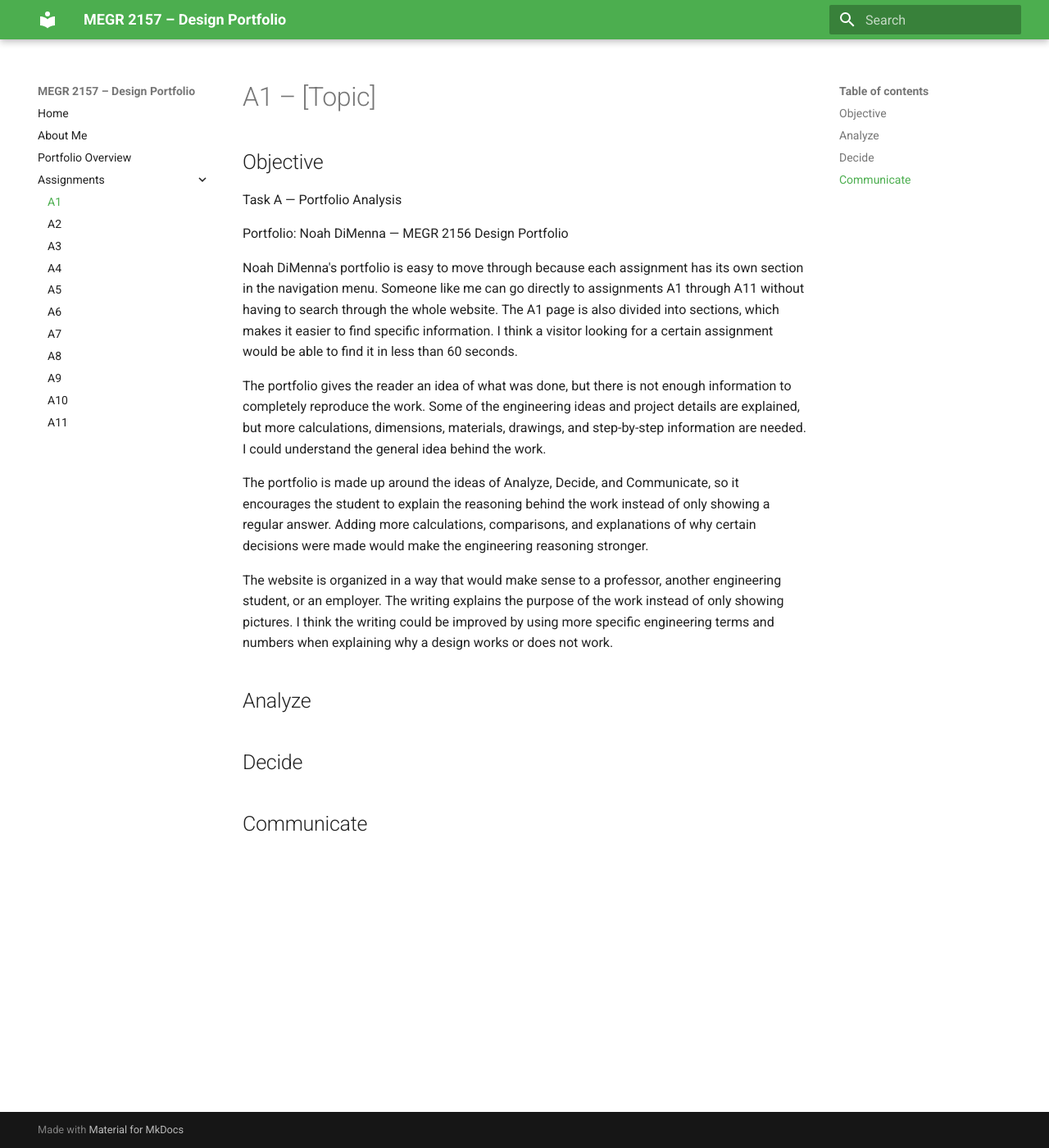
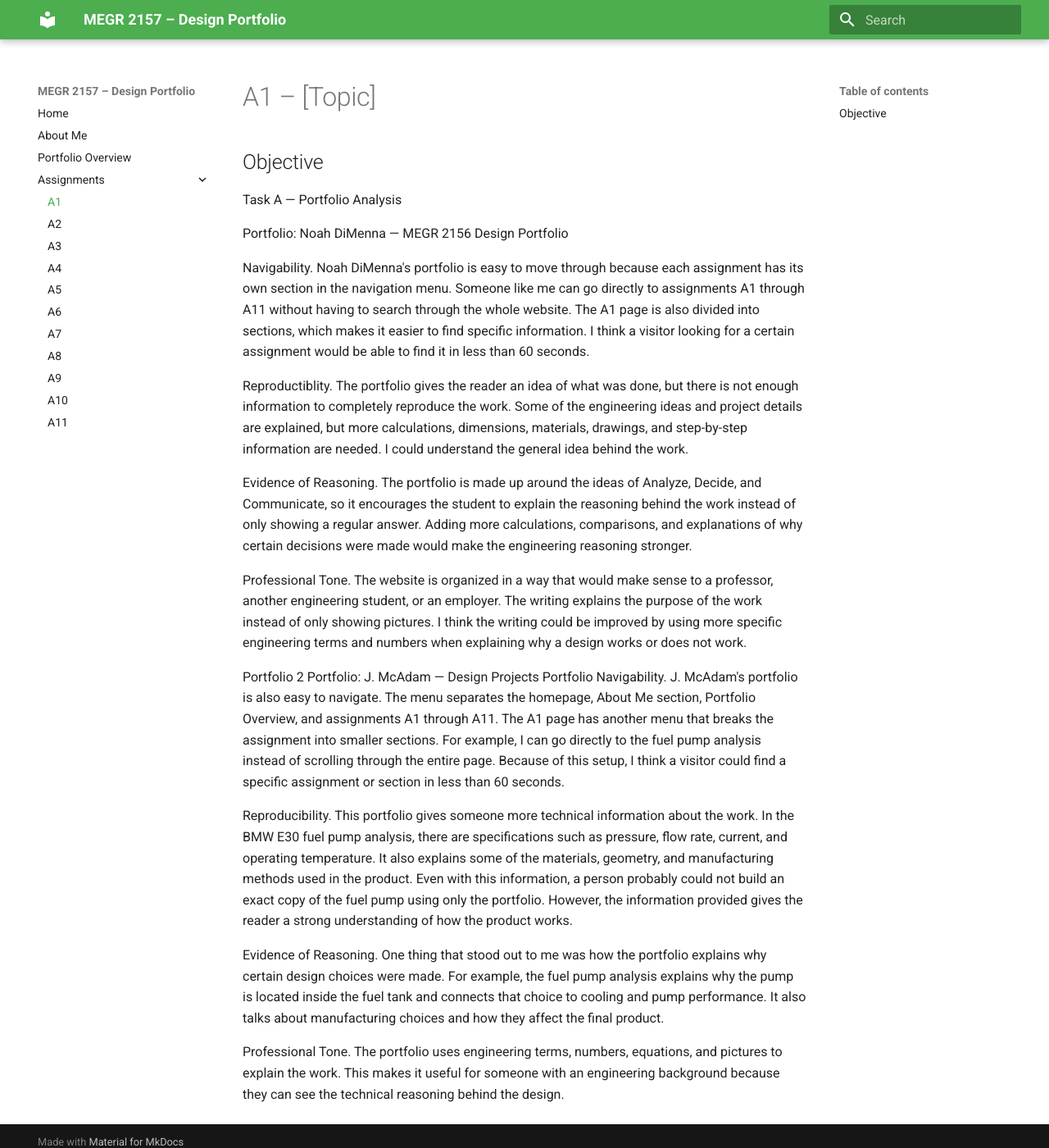
Before and after one commit to BrayanGuzman710/brayan-guzman-portfolio1, an MkDocs documentation site: the page built from docs/assignments/A01/index.md, in a window 1280 px wide and 1400 px high. Shown: the whole window at 82% size. Built offline with MkDocs 1.6.1 and Material for MkDocs 9.7.7, drawn with Linux system fonts in a browser that asks for light colours.

Commit message:
Expand portfolio analysis with J. McAdam's insights
Added analysis of J. McAdam's portfolio, focusing on navigability, reproducibility, evidence of reasoning, and professional tone.

```diff
--- a/docs/assignments/A01/index.md
+++ b/docs/assignments/A01/index.md
@@ -5,19 +5,29 @@ Task A — Portfolio Analysis
 
 Portfolio: Noah DiMenna — MEGR 2156 Design Portfolio
 
+Navigability.
 Noah DiMenna's portfolio is easy to move through because each assignment has its own section in the navigation menu. Someone like me can go directly to assignments A1 through A11 without having to search through the whole website. The A1 page is also divided into sections, which makes it easier to find specific information. I think a visitor looking for a certain assignment would be able to find it in less than 60 seconds.
 
+Reproductiblity.
 The portfolio gives the reader an idea of what was done, but there is not enough information to completely reproduce the work. Some of the engineering ideas and project details are explained, but more calculations, dimensions, materials, drawings, and step-by-step information are needed. I could understand the general idea behind the work.
 
+Evidence of Reasoning.
 The portfolio is made up around the ideas of Analyze, Decide, and Communicate, so it encourages the student to explain the reasoning behind the work instead of only showing a regular answer.  Adding more calculations, comparisons, and explanations of why certain decisions were made would make the engineering reasoning stronger.
 
 
+Professional Tone.
 The website is organized in a way that would make sense to a professor, another engineering student, or an employer. The writing explains the purpose of the work instead of only showing pictures. I think the writing could be improved by using more specific engineering terms and numbers when explaining why a design works or does not work.
 
-## Analyze
+Portfolio 2
+Portfolio: J. McAdam — Design Projects Portfolio
+Navigability.
+J. McAdam's portfolio is also easy to navigate. The menu separates the homepage, About Me section, Portfolio Overview, and assignments A1 through A11. The A1 page has another menu that breaks the assignment into smaller sections. For example, I can go directly to the fuel pump analysis instead of scrolling through the entire page. Because of this setup, I think a visitor could find a specific assignment or section in less than 60 seconds.
 
+Reproducibility.
+This portfolio gives someone more technical information about the work. In the BMW E30 fuel pump analysis, there are specifications such as pressure, flow rate, current, and operating temperature. It also explains some of the materials, geometry, and manufacturing methods used in the product. Even with this information, a person probably could not build an exact copy of the fuel pump using only the portfolio. However, the information provided gives the reader a strong understanding of how the product works.
 
-## Decide
+Evidence of Reasoning.
+One thing that stood out to me was how the portfolio explains why certain design choices were made. For example, the fuel pump analysis explains why the pump is located inside the fuel tank and connects that choice to cooling and pump performance. It also talks about manufacturing choices and how they affect the final product.
 
-
-## Communicate
+Professional Tone.
+The portfolio uses engineering terms, numbers, equations, and pictures to explain the work. This makes it useful for someone with an engineering background because they can see the technical reasoning behind the design.
```
